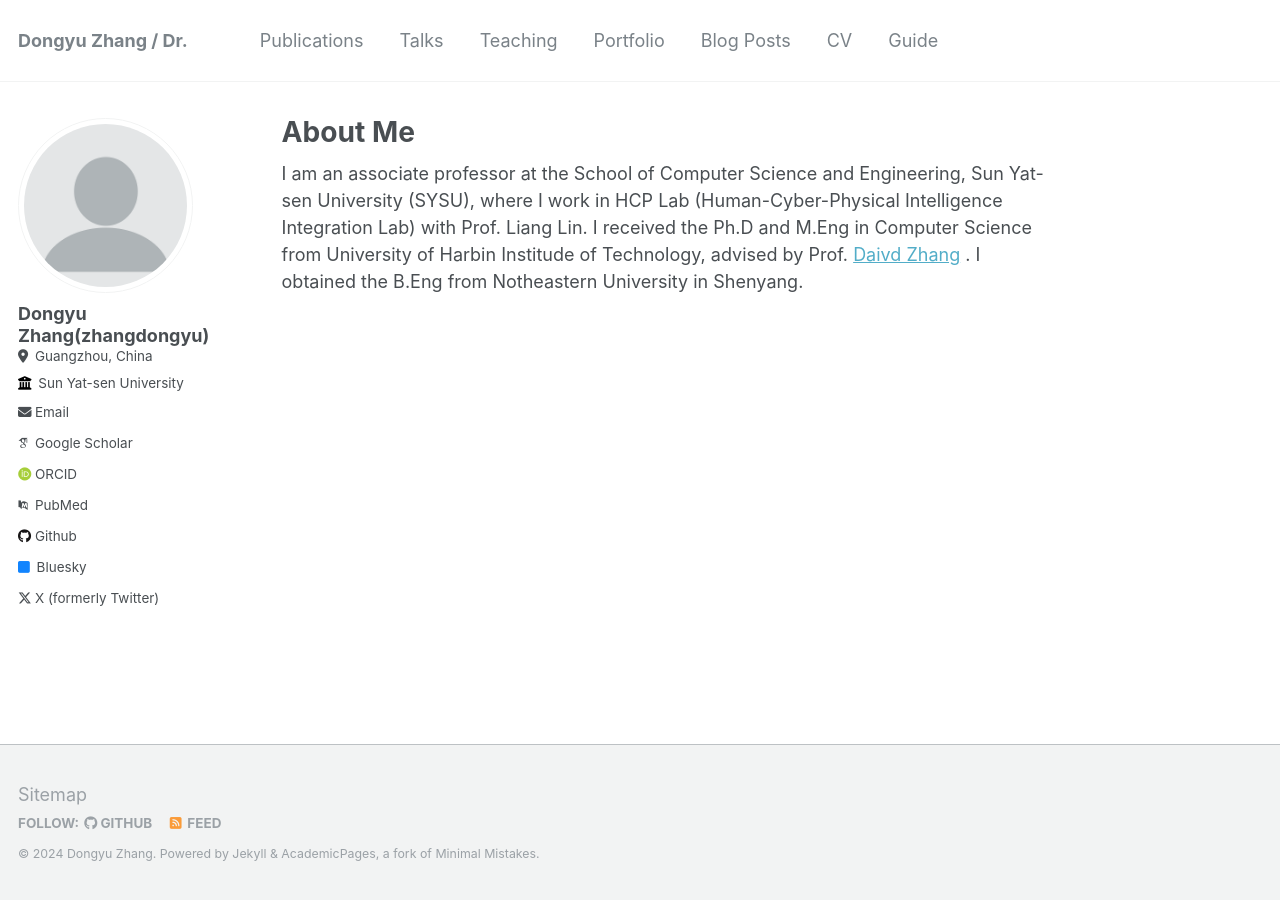
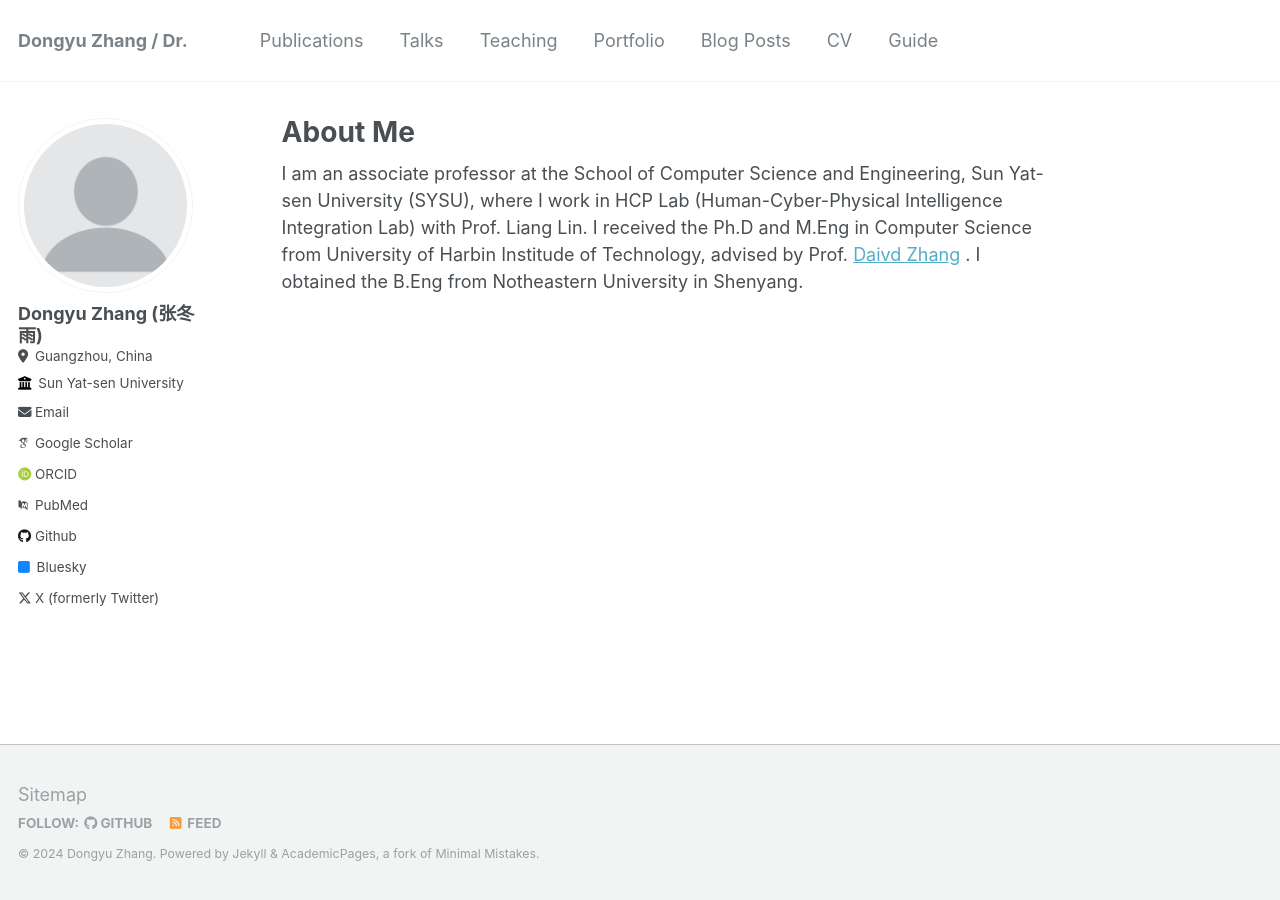
Before and after one commit to cszhangdy/cszhangdy.github.io, a Jekyll site: the page built from _pages/about.md, in a window 1280 px wide. Built offline with Jekyll 4.4.1, drawn with Linux system fonts in a browser that asks for light colours; some web fonts are replaced.

Commit message:
Update _config.yml

```diff
--- a/_config.yml
+++ b/_config.yml
@@ -22,13 +22,13 @@ repository               : "academicpages/academicpages.github.io"
 author:
   # Biographic information
   avatar           : "profile.png"
-  name             : "Dongyu Zhang(zhangdongyu)"
+  name             : "Dongyu Zhang (张冬雨)"
   #pronouns         : # example: "she/her"
  # bio              : "Short biography for the left-hand sidebar"
   location         : "Guangzhou, China"
   employer         : "Sun Yat-sen University"
   uri              : # URL
-  email            : "zhangdy27mail.sysu.edu.cn"
+  email            : &email "zhangdy27@mail.sysu.edu.cn"
 
   # Academic websites
   arxiv            : # URL - Update with the correct link to your profile
```
